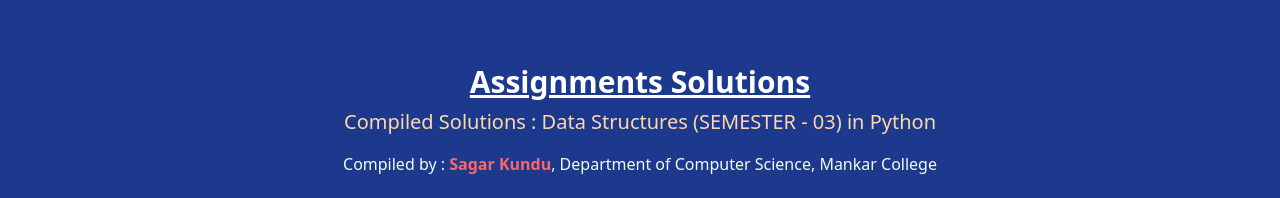
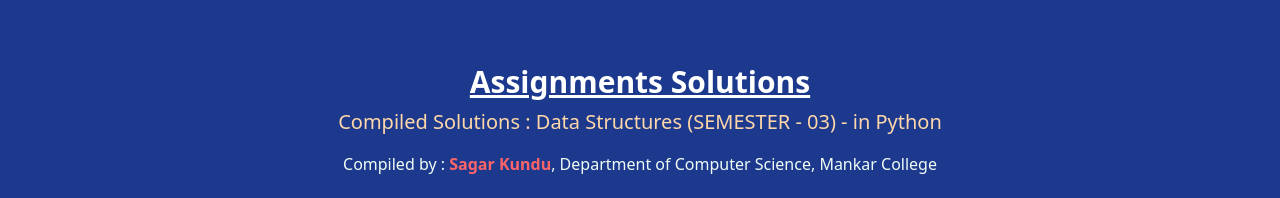
Before and after one commit to sa001gar/Data-Structure-Sem-03-in-Python, a plain HTML site: page index.html in a window 1280 px wide. Shown: the top 198 px of the page. Drawn offline with nearby package versions, Linux system fonts and the light colour scheme.

Commit message:
fix: update text formatting in index.html and replace favicon

```diff
--- a/index.html
+++ b/index.html
@@ -80,7 +80,7 @@
         Assignments Solutions
       </h1>
       <p class="text-xl text-orange-200 mb-4">
-        Compiled Solutions : Data Structures (SEMESTER - 03) in Python
+        Compiled Solutions : Data Structures (SEMESTER - 03) - in Python
       </p>
       <p class="text-md font-medium text-green-50">
         Compiled by : <span class="font-bold text-red-400">Sagar Kundu</span>,
```
Also changed, not shown: favicon.png, 1 other file.
